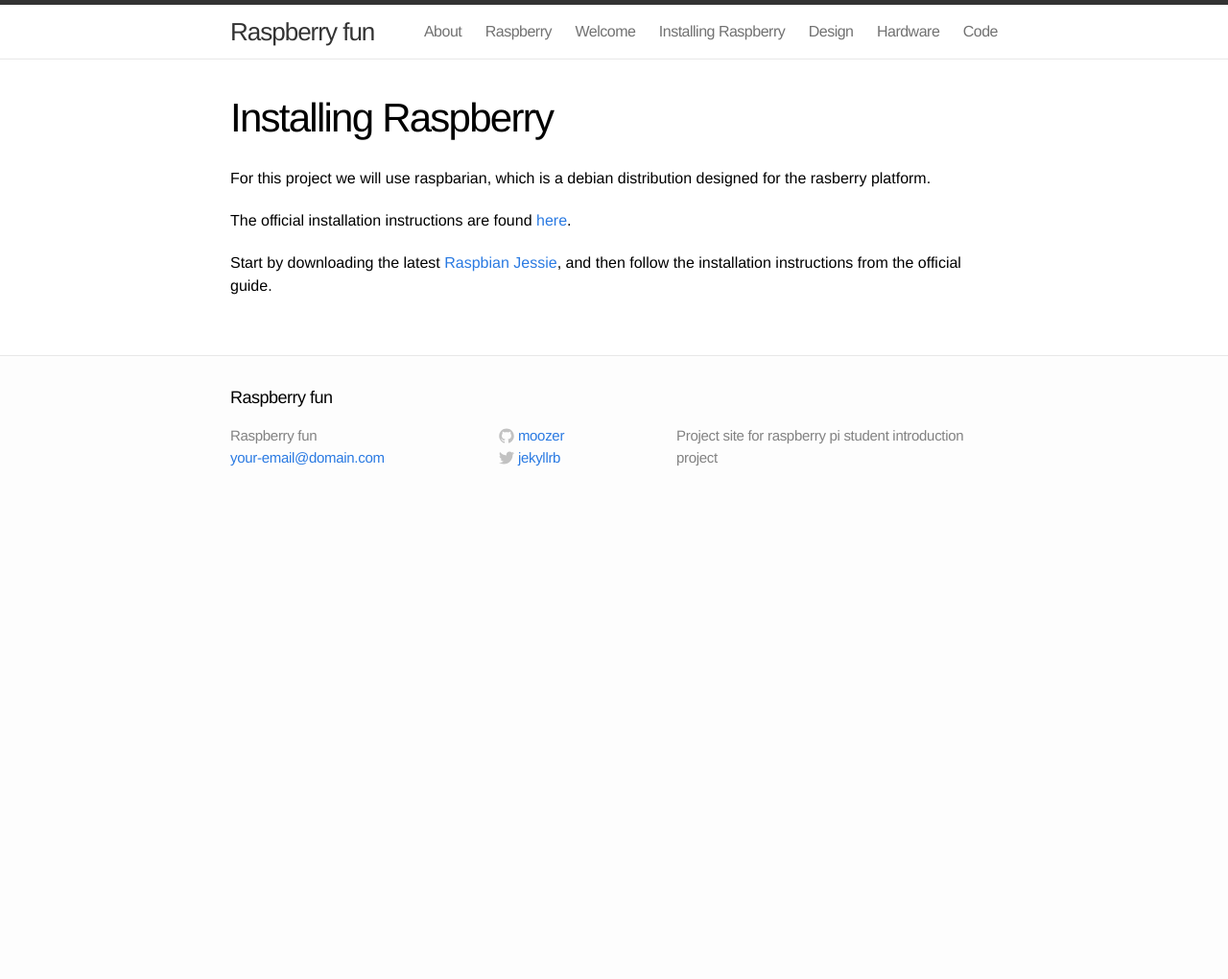
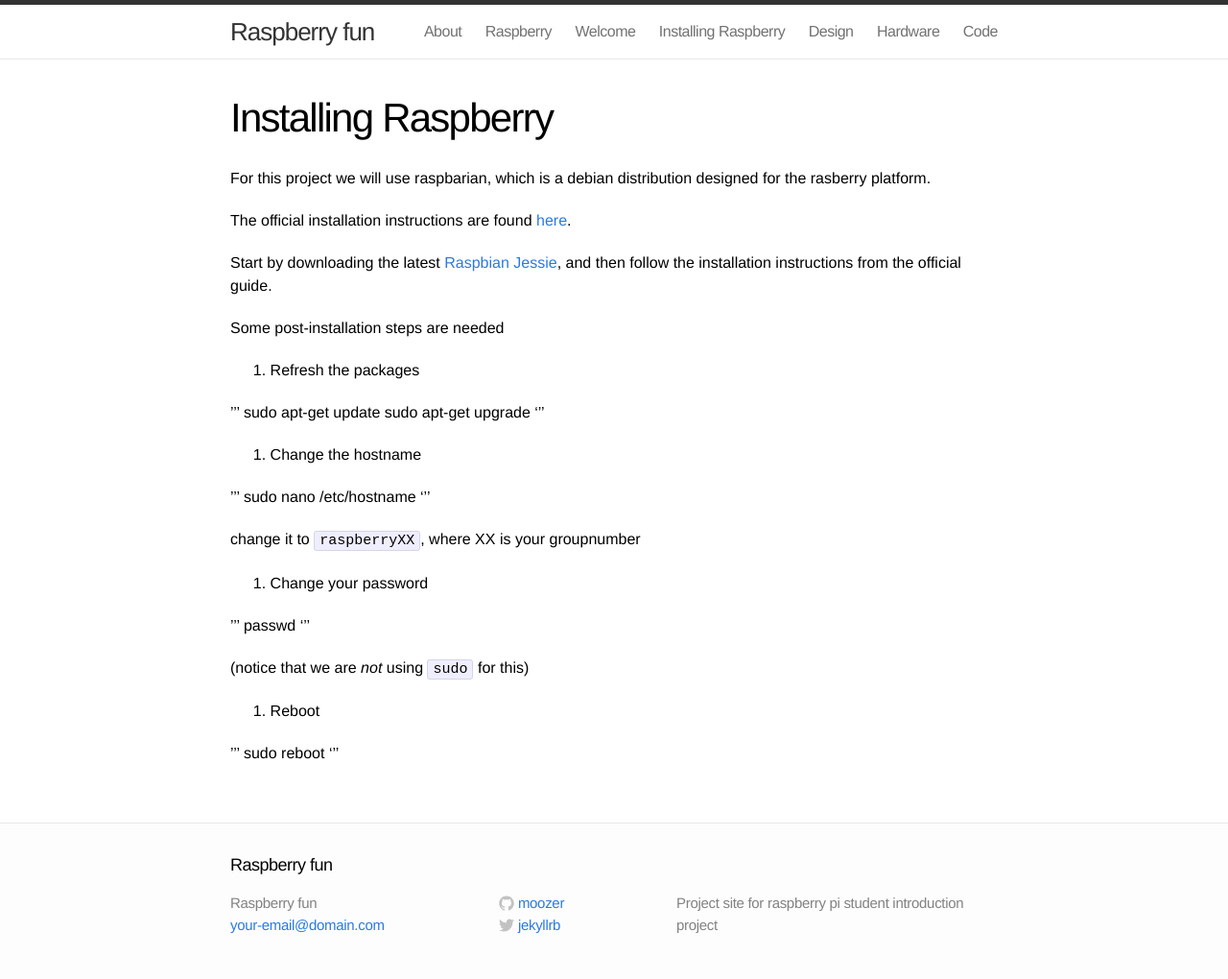
Before and after one commit to EAL-IT-Technology/RaspberryFun, a Jekyll site: the page built from raspberry/installing_raspberry.md, in a window 1280 px wide. Shown: the whole page at 96% size. Built offline with Jekyll 4.4.1, drawn with Linux system fonts in a browser that asks for light colours; before the commit the page ends 900 px from its top, so only the background shows below that.

Commit message:
Update installing_raspberry.md

```diff
--- a/raspberry/installing_raspberry.md
+++ b/raspberry/installing_raspberry.md
@@ -8,3 +8,35 @@ For this project we will use raspbarian, which is a debian distribution designed
 The official installation instructions are found [here](https://www.raspberrypi.org/documentation/installation/installing-images/).
 
 Start by downloading the latest [Raspbian Jessie](https://downloads.raspberrypi.org/raspbian_latest), and then follow the installation instructions from the official guide.
+
+
+Some post-installation steps are needed
+
+1. Refresh the packages
+
+'''
+sudo apt-get update
+sudo apt-get upgrade
+'''
+
+2. Change the hostname
+
+'''
+sudo nano /etc/hostname
+'''
+
+change it to `raspberryXX`, where XX is your groupnumber
+
+3. Change your password
+
+'''
+passwd
+'''
+
+(notice that we are *not* using `sudo` for this)
+
+4. Reboot
+
+'''
+sudo reboot
+'''
```
